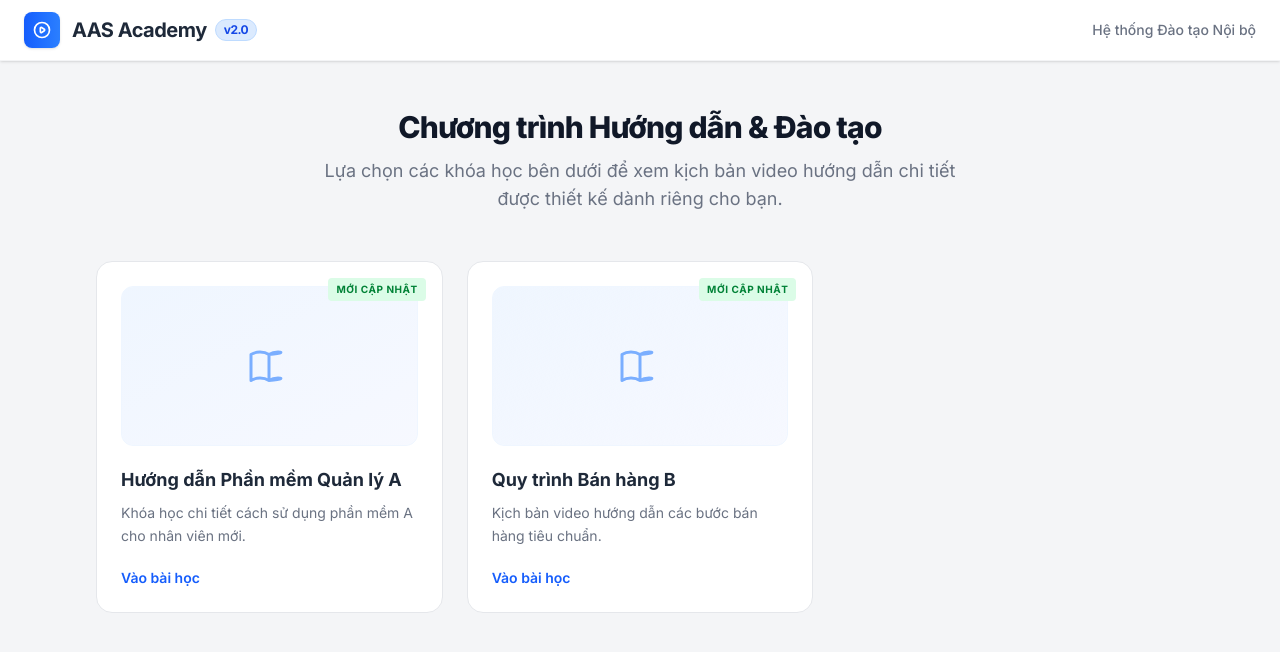
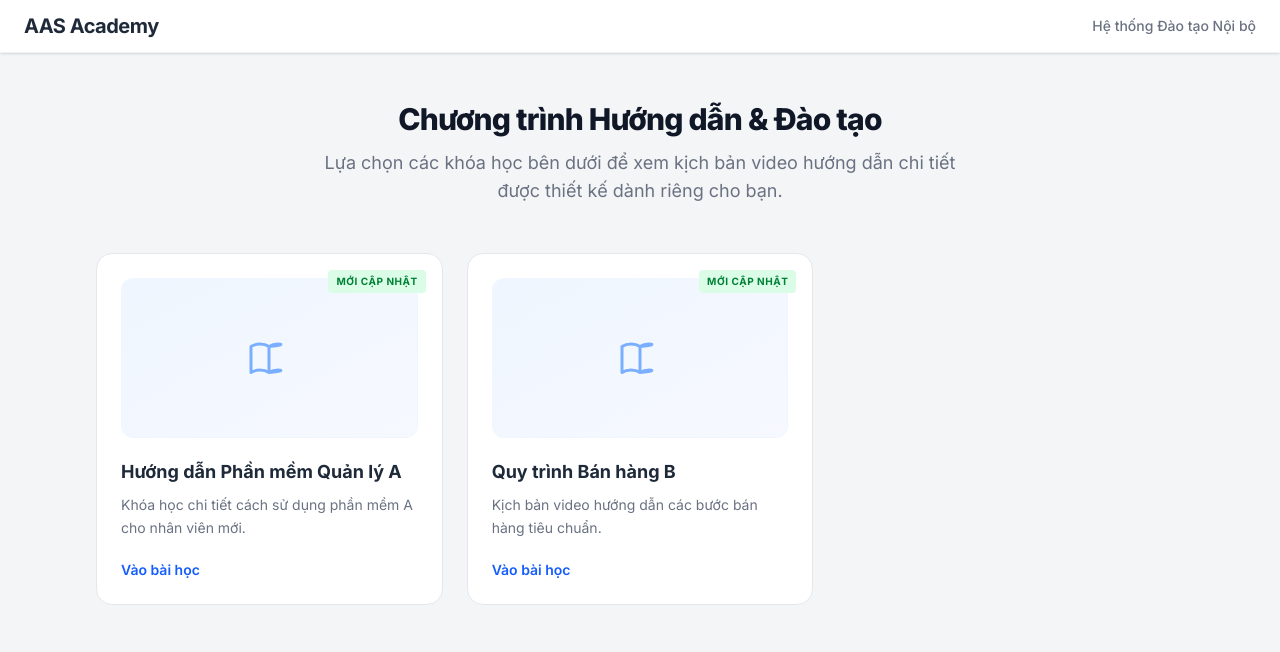
Before and after one commit to hanmn1k99/tutorials, a Next.js app: page / in a window 1280 px wide. Shown: the top 652 px of the page. Built offline with nearby package versions, Linux system fonts and the light colour scheme.

Commit message:
UI: Remove default logo and version badge

```diff
--- a/config.json
+++ b/config.json
@@ -1,7 +1,7 @@
 {
   "siteName": "AAS Academy",
   "logoUrl": "",
-  "versionBadge": "v2.0",
+  "versionBadge": "",
   "headerSubtitle": "Hệ thống Đào tạo Nội bộ",
   "welcomeTitle": "Chương trình Hướng dẫn & Đào tạo",
   "welcomeSubtitle": "Lựa chọn các khóa học bên dưới để xem kịch bản video hướng dẫn chi tiết được thiết kế dành riêng cho bạn."
--- a/src/app/page.tsx
+++ b/src/app/page.tsx
@@ -9,15 +9,8 @@ export default function Home() {
       <header className="bg-white shadow-sm sticky top-0 z-10 px-6 py-3 flex items-center justify-between border-b border-gray-100">
         <div className="flex items-center gap-3">
 
-          {config.logoUrl ? (
+          {config.logoUrl && (
             <img src={config.logoUrl} alt="Logo" className="h-9 w-auto object-contain rounded" />
-          ) : (
-            <div className="w-9 h-9 bg-gradient-to-r from-blue-600 to-blue-500 rounded-lg flex items-center justify-center text-white font-bold text-lg shadow-sm">
-              <svg className="w-5 h-5" fill="none" viewBox="0 0 24 24" stroke="currentColor">
-                <path strokeLinecap="round" strokeLinejoin="round" strokeWidth={2} d="M14.752 11.168l-3.197-2.132A1 1 0 0010 9.87v4.263a1 1 0 001.555.832l3.197-2.132a1 1 0 000-1.664z" />
-                <path strokeLinecap="round" strokeLinejoin="round" strokeWidth={2} d="M21 12a9 9 0 11-18 0 9 9 0 0118 0z" />
-              </svg>
-            </div>
           )}
 
           <h1 className="text-xl font-bold text-gray-800 tracking-tight flex items-center gap-2">
```
